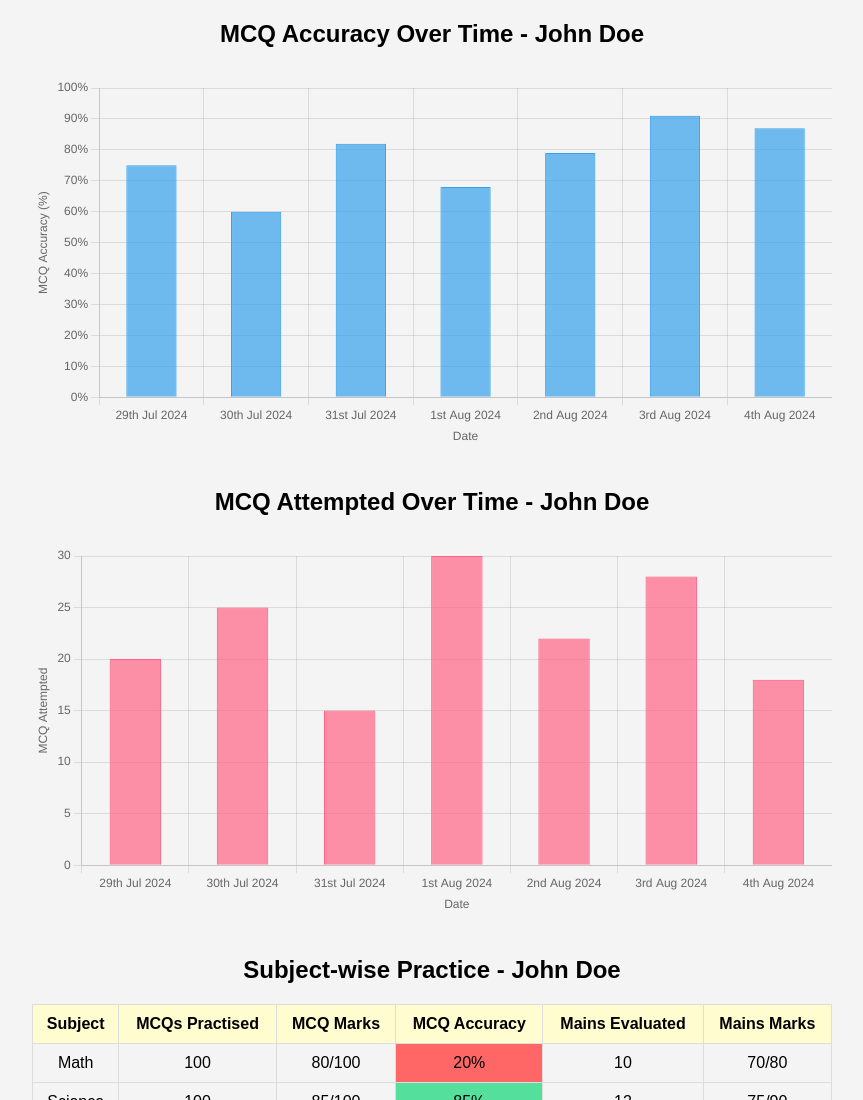
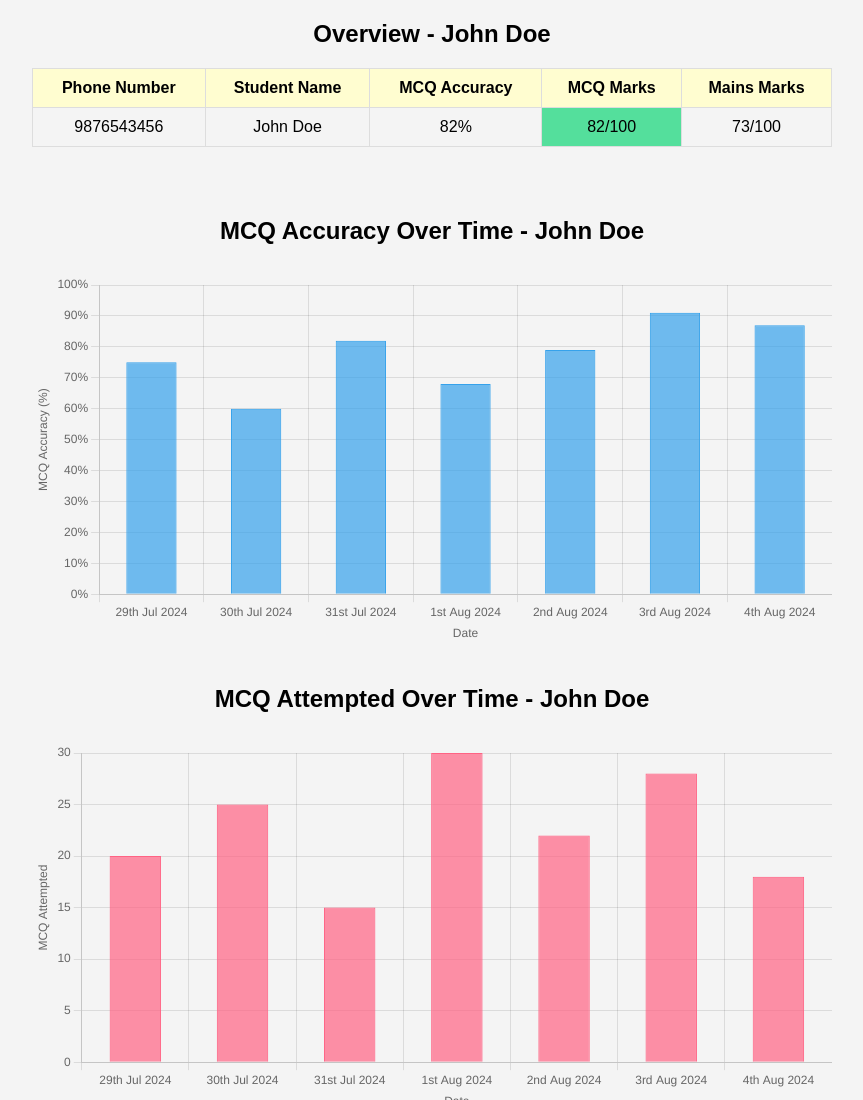
Before and after one commit to terabhaiSM/daily-progress-report, a website: page chart.html in a window 1280 px wide. Shown: the top 1100 px of the page, without its empty margins (208-1071 px from the left). Drawn offline with nearby package versions, Linux system fonts and the light colour scheme.

Commit message:
added overview table

```diff
--- a/chart.html
+++ b/chart.html
@@ -49,6 +49,17 @@
     </style>
   </head>
   <body>
+    <h2>Overview - John Doe</h2>
+    <div
+      id="overviewTable"
+      style="
+        display: flex;
+        align-items: center;
+        justify-content: center;
+        width: 100%;
+      "
+    ></div>
+
     <h2>MCQ Accuracy Over Time - John Doe</h2>
     <div class="chart-container">
       <canvas id="accuracyChart" class="chart"></canvas>
@@ -129,6 +140,25 @@
               ? test["Subjects"].join(", ")
               : "-",
             accuracy: (test.Accuracy * 100).toFixed(0) + "%",
+          };
+        });
+      }
+
+      // Function to extract overview data for John Doe
+      function extractOverviewData(data) {
+        // Filter the Overview data for John Doe
+        const overview = data.Overview.filter(
+          (item) => item["Student Name"] === "John Doe"
+        );
+
+        // Map the overview data to a format suitable for the table
+        return overview.map((item) => {
+          return {
+            phoneNumber: item["Phone Number"],
+            studentName: item["Student Name"],
+            mcqAccuracy: (item["MCQ Accuracy"] * 100).toFixed(0) + "%", // Convert to percentage
+            mcqMarks: item["MCQ Marks"],
+            mainsMarks: item["Mains Marks"],
           };
         });
       }
@@ -344,7 +374,63 @@
         });
       }
 
-      // Function to render the subject-wise practice table
+      // Function to render the overview table
+      function renderOverviewTable(data) {
+        console.log(data);
+        const overviewTable = document.getElementById("overviewTable");
+        const table = document.createElement("table");
+
+        // Create table headers
+        const headers = [
+          "Phone Number",
+          "Student Name",
+          "MCQ Accuracy",
+          "MCQ Marks",
+          "Mains Marks",
+        ];
+        const thead = document.createElement("thead");
+        const headerRow = document.createElement("tr");
+
+        headers.forEach((headerText) => {
+          const th = document.createElement("th");
+          th.appendChild(document.createTextNode(headerText));
+          th.style.backgroundColor = "#FFFDD0"; // Light grey color for header
+          headerRow.appendChild(th);
+        });
+
+        thead.appendChild(headerRow);
+        table.appendChild(thead);
+
+        // Create table body
+        const tbody = document.createElement("tbody");
+
+        data.forEach((item) => {
+          const row = document.createElement("tr");
+
+          const cells = [
+            item["phoneNumber"],
+            item["studentName"],
+            item["mcqAccuracy"],
+            item["mcqMarks"],
+            item["mainsMarks"],
+          ];
+
+          cells.forEach((cellText, index) => {
+            const td = document.createElement("td");
+            td.appendChild(document.createTextNode(cellText));
+            if (index === 3) {
+              td.style.backgroundColor = getAccuracyColor(cellText);
+            }
+            row.appendChild(td);
+          });
+
+          tbody.appendChild(row);
+        });
+
+        table.appendChild(tbody);
+        overviewTable.appendChild(table);
+      }
+
       function renderSubjectTable(subjectData) {
         const tableContainer = document.getElementById("subjectPracticeTable");
 
@@ -408,6 +494,8 @@
       async function main() {
         const data = await fetchData();
         const { labels, accuracyData, attemptedData } = extractData(data);
+        const overviewData = extractOverviewData(data);
+        renderOverviewTable(overviewData);
         renderCharts(labels, accuracyData, attemptedData);
 
         const subjectData = extractSubjectData(data);
```
